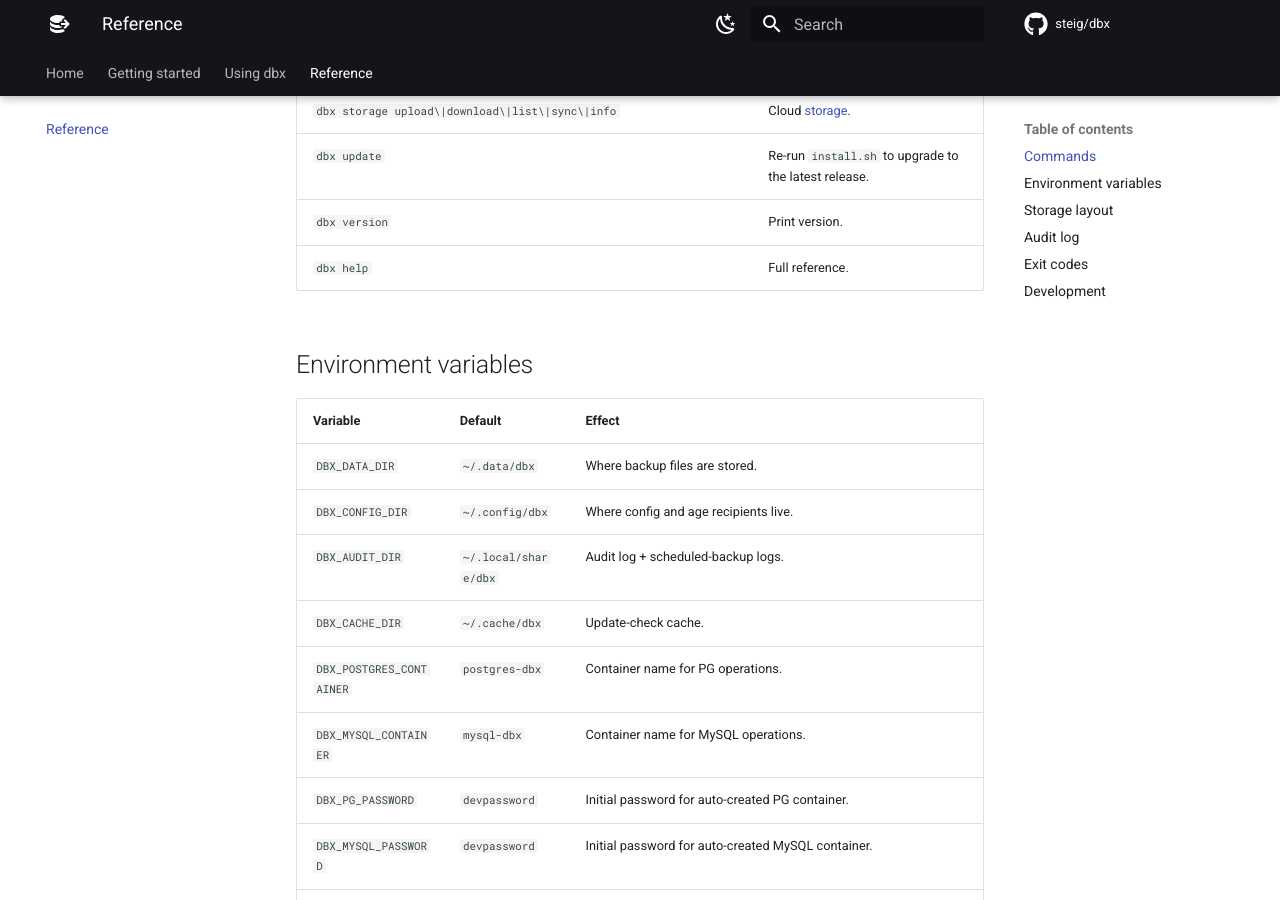
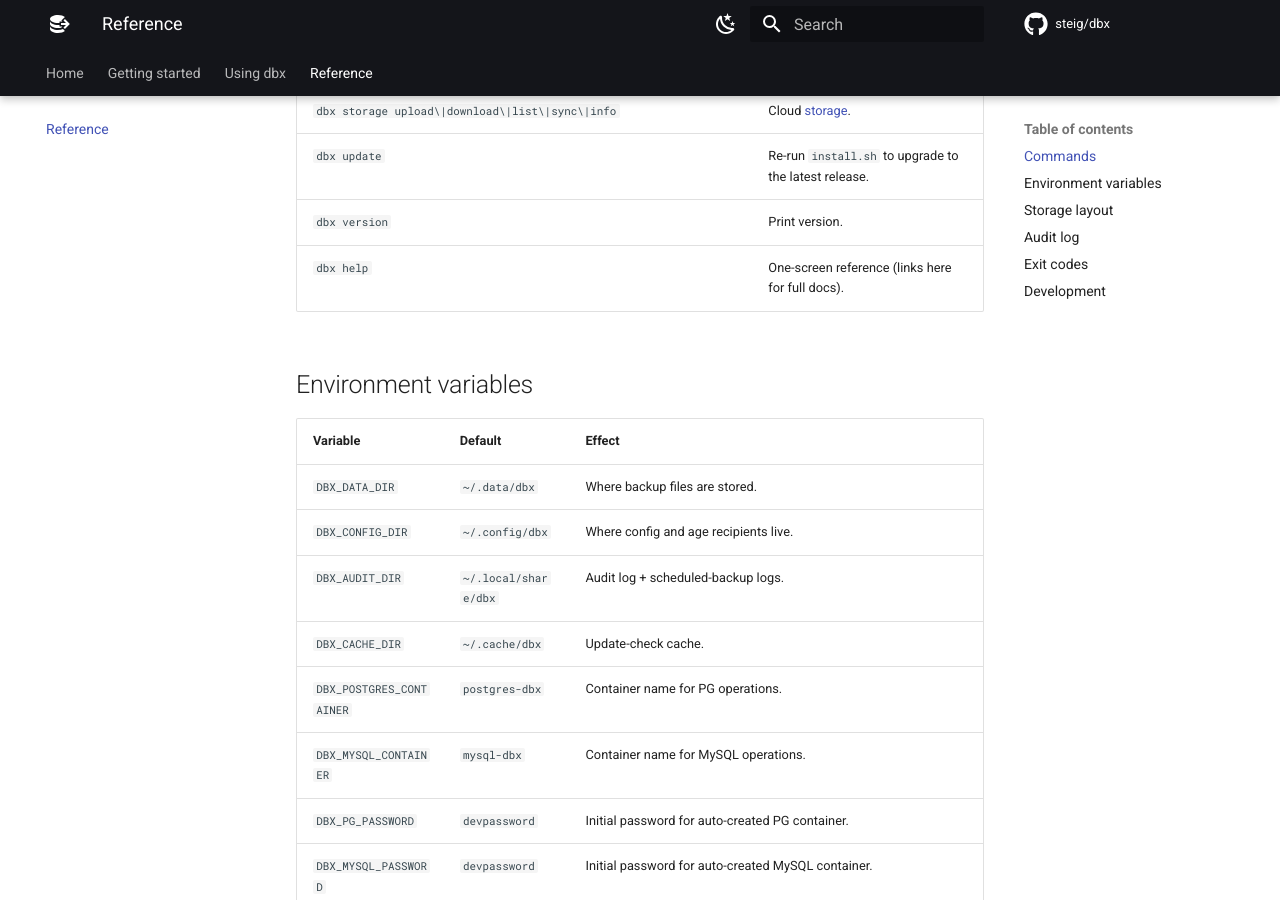
Before and after one commit to steig/dbx, an MkDocs documentation site: the page built from docs/reference.md, in a window 1280 px wide and 900 px high, scrolled down 1057 px. Built offline with MkDocs 1.6.1 and Material for MkDocs 9.7.7, drawn with Linux system fonts in a browser that asks for light colours; comment, search, counter and statistics services are not loaded.

Commit message:
docs: update `dbx help` table descriptions
After the cmd_help trim, `dbx help` is a one-screen reference that
points at the docs site rather than the canonical full reference. Update
the README and reference-page descriptions to match.

Co-Authored-By: Claude Opus 4.7 (1M context) <noreply@anthropic.com>

```diff
--- a/docs/reference.md
+++ b/docs/reference.md
@@ -21,7 +21,7 @@
 | `dbx storage upload\|download\|list\|sync\|info` | Cloud [storage](storage.md). |
 | `dbx update` | Re-run `install.sh` to upgrade to the latest release. |
 | `dbx version` | Print version. |
-| `dbx help` | Full reference. |
+| `dbx help` | One-screen reference (links here for full docs). |
 
 ## Environment variables
 
```
Also changed, not shown: README.md (+1 -1 lines).
